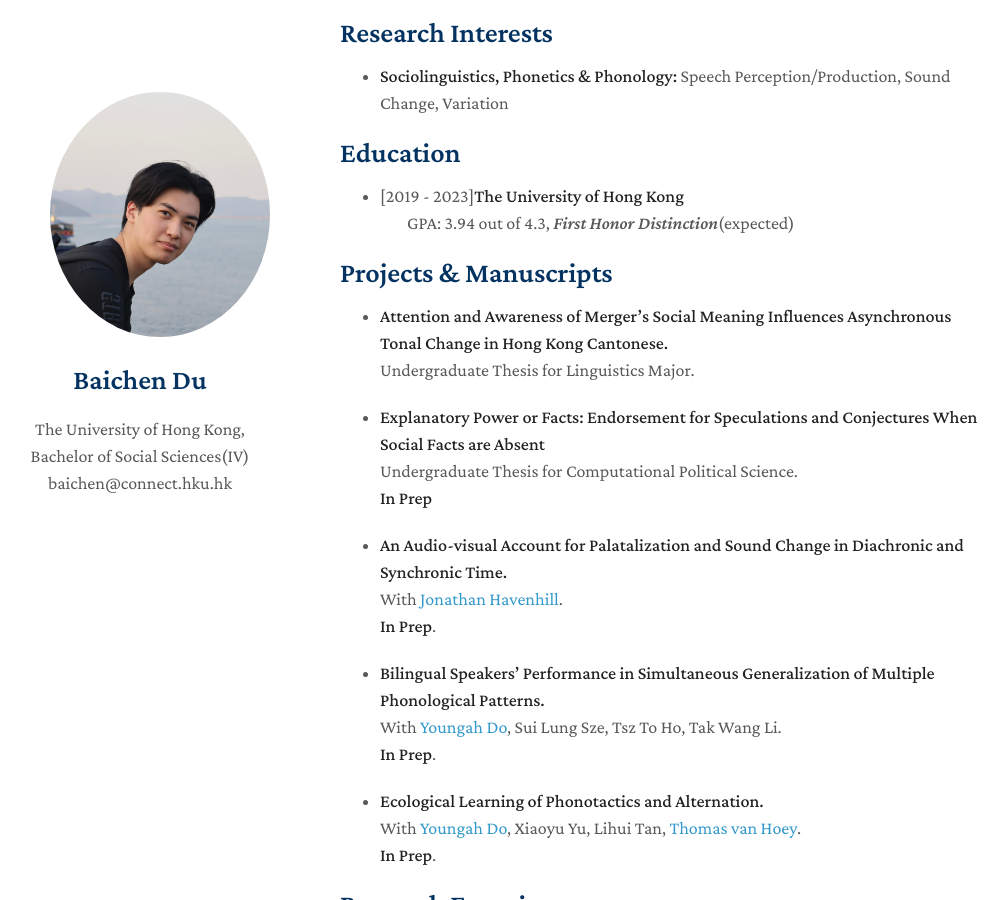
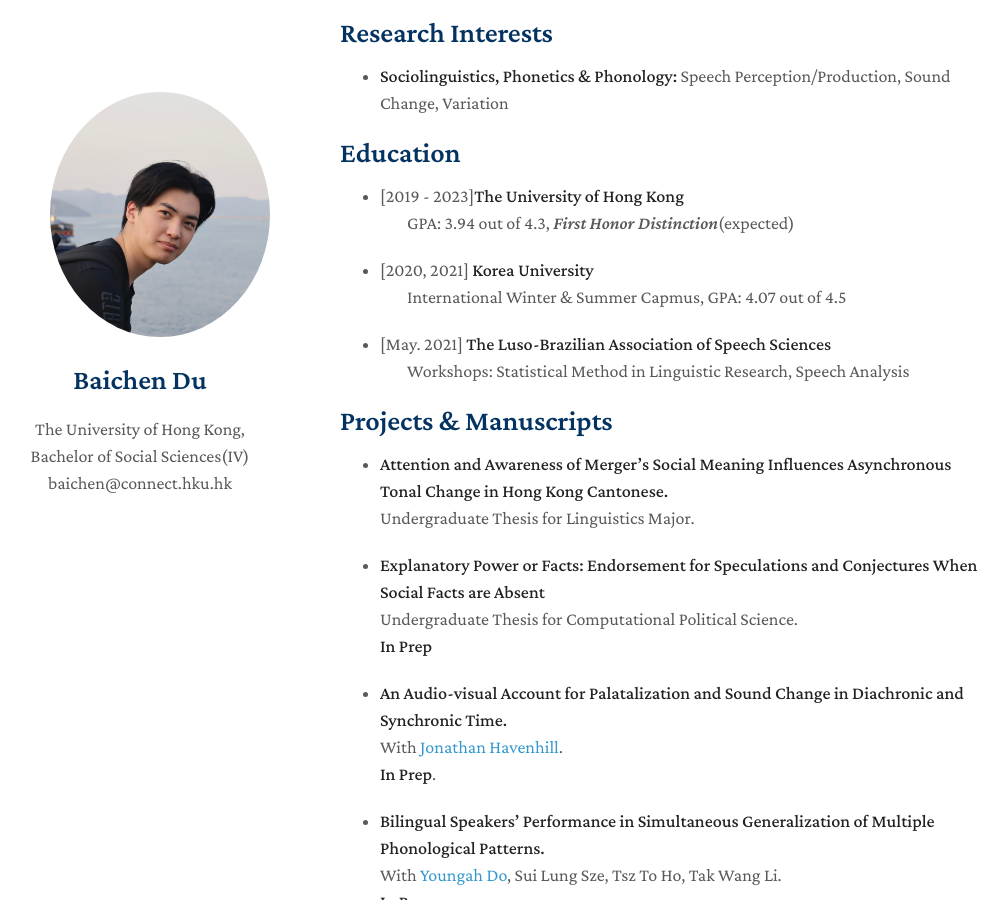
Before and after one commit to AlbertBaichenDu/AlbertBaichenDu.github.io, a Jekyll site: the page built from index.md, in a window 1280 px wide and 900 px high, scrolled down 662 px. Shown: the whole window, without its empty margins (130-1138 px from the left). Built offline with Jekyll 4.4.1, drawn with Linux system fonts in a browser that asks for light colours; nearby versions of some CDN libraries; a style sheet for code colours, icons or effects is not loaded; our own code applies the rules of GitHub Pages for plain Markdown files.

Commit message:
Update index.md

```diff
--- a/index.md
+++ b/index.md
@@ -22,6 +22,14 @@ layout: homepage
 - [2019 - 2023]**The University of Hong Kong**
   <br>
 &nbsp;&nbsp;&nbsp;&nbsp;&nbsp;&nbsp;&nbsp;&nbsp;GPA: 3.94 out of 4.3, <em>First Honor Distinction</em>(expected)
+
+- [2020, 2021] **Korea University**
+  <br>
+&nbsp;&nbsp;&nbsp;&nbsp;&nbsp;&nbsp;&nbsp;&nbsp;International Winter & Summer Capmus, GPA: 4.07 out of 4.5
+
+- [May. 2021] **The Luso-Brazilian Association of Speech Sciences**
+  <br>
+&nbsp;&nbsp;&nbsp;&nbsp;&nbsp;&nbsp;&nbsp;&nbsp;Workshops: Statistical Method in Linguistic Research, Speech Analysis
 
 ## Projects & Manuscripts
 
```
